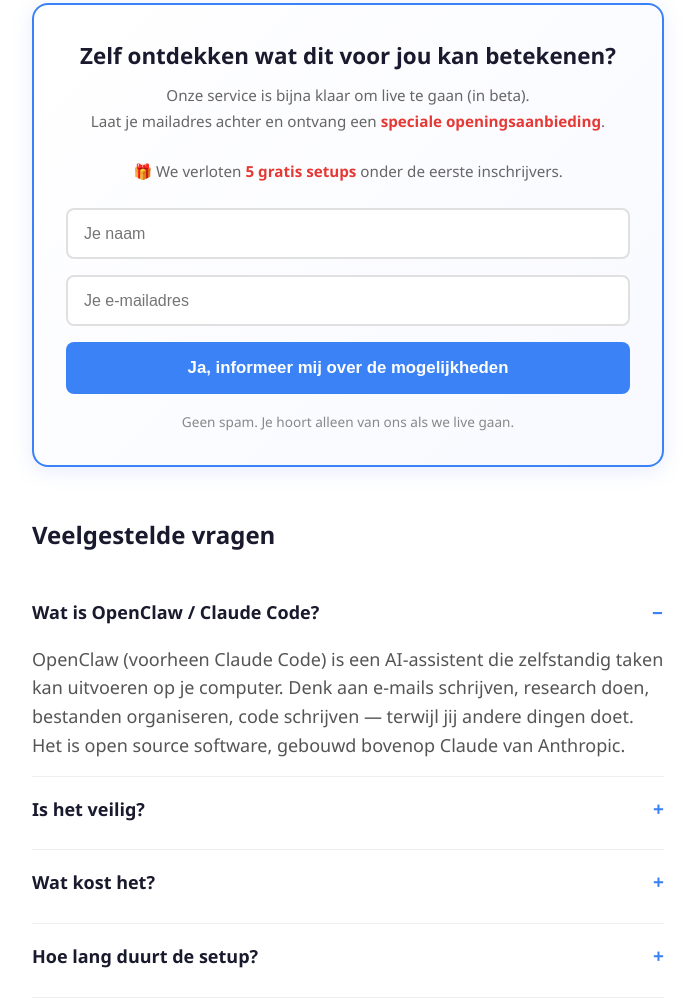
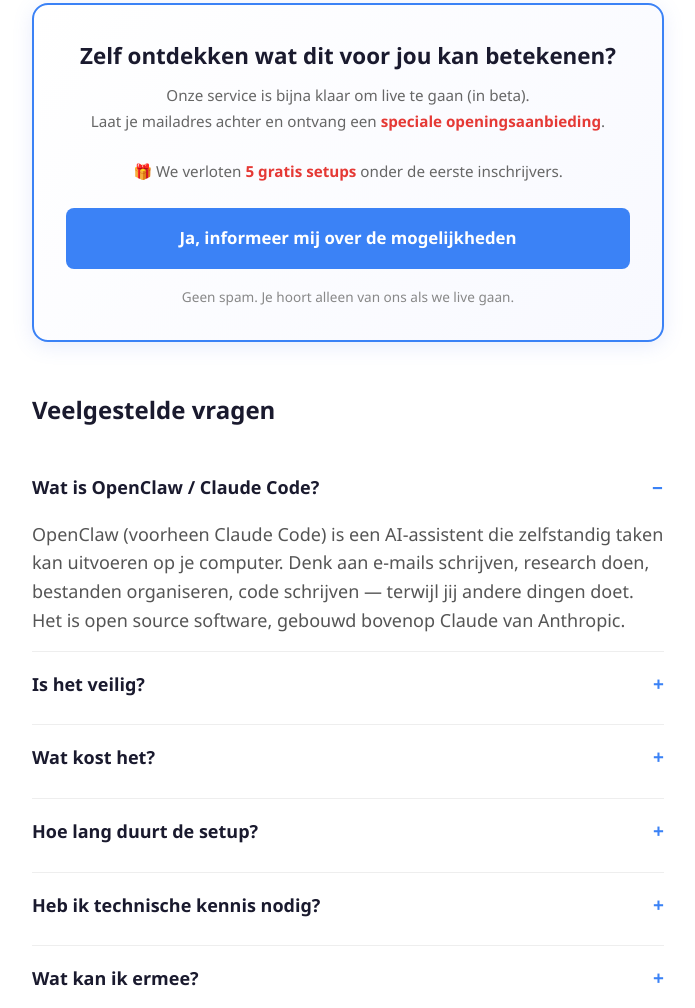
Before and after one commit to LoneMadTuna/getopenclaw-nl, a plain HTML site: page index.html in a window 1280 px wide. Shown: the part 1321-2329 px from the top of the page, without its empty margins (292-987 px from the left). Drawn offline with Linux system fonts and the light colour scheme.

Commit message:
Tally form link ipv web3forms

```diff
--- a/index.html
+++ b/index.html
@@ -324,19 +324,7 @@
             Laat je mailadres achter en ontvang een <strong>speciale openingsaanbieding</strong>.</p>
             <p class="limited" style="margin-top: 0.5rem;">🎁 We verloten <strong>5 gratis setups</strong> onder de eerste inschrijvers.</p>
 
-            <form id="signup-form" action="https://api.web3forms.com/submit" method="POST">
-                <input type="hidden" name="access_key" value="YOUR_ACCESS_KEY_HERE">
-                <input type="hidden" name="subject" value="Nieuwe OpenClaw interesse">
-                <input type="hidden" name="redirect" value="https://getopenclaw.nl/bedankt.html">
-
-                <div class="form-group">
-                    <input type="text" name="name" placeholder="Je naam" required>
-                </div>
-                <div class="form-group">
-                    <input type="email" name="email" placeholder="Je e-mailadres" required>
-                </div>
-                <button type="submit" class="btn-submit">Ja, informeer mij over de mogelijkheden</button>
-            </form>
+            <a href="https://tally.so/r/7RxP0R" target="_blank" class="btn-submit" style="display: inline-block; text-align: center; text-decoration: none;">Ja, informeer mij over de mogelijkheden</a>
 
             <p class="promise">Geen spam. Je hoort alleen van ons als we live gaan.</p>
         </div>
```
